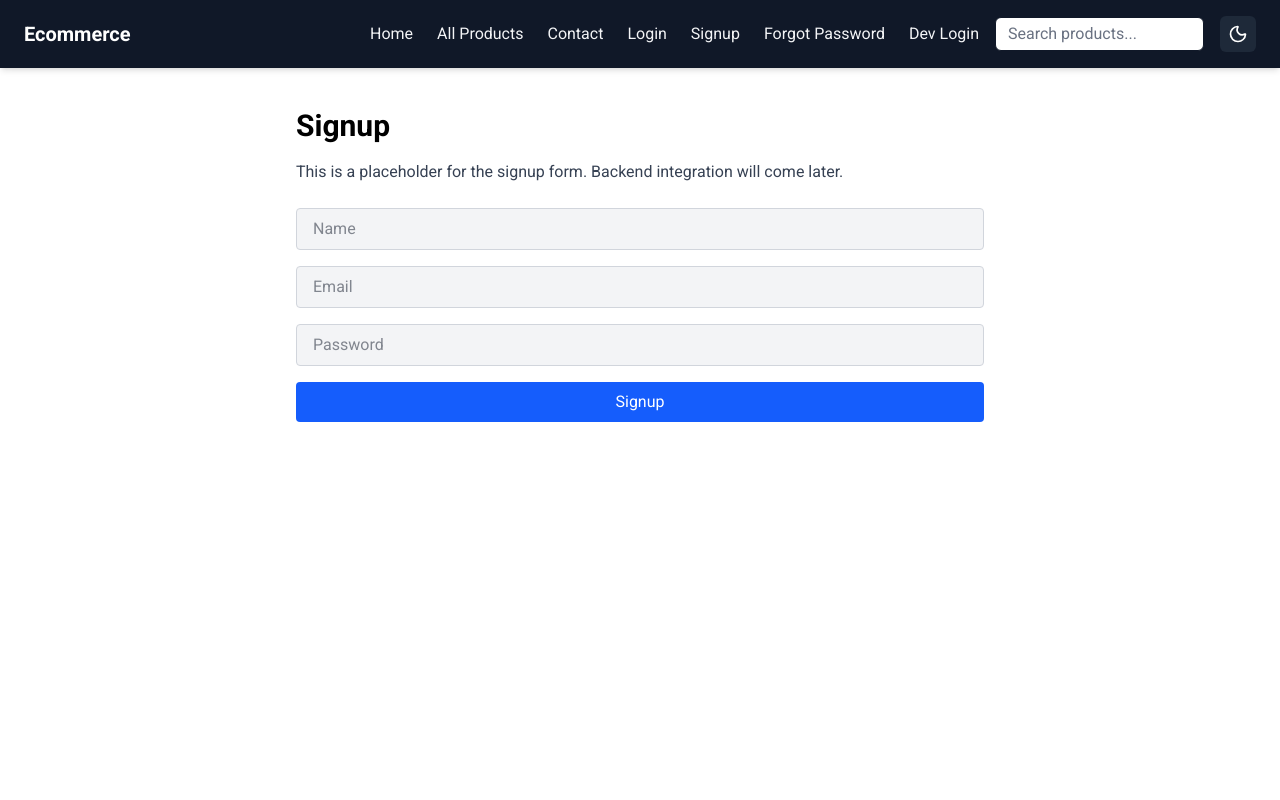
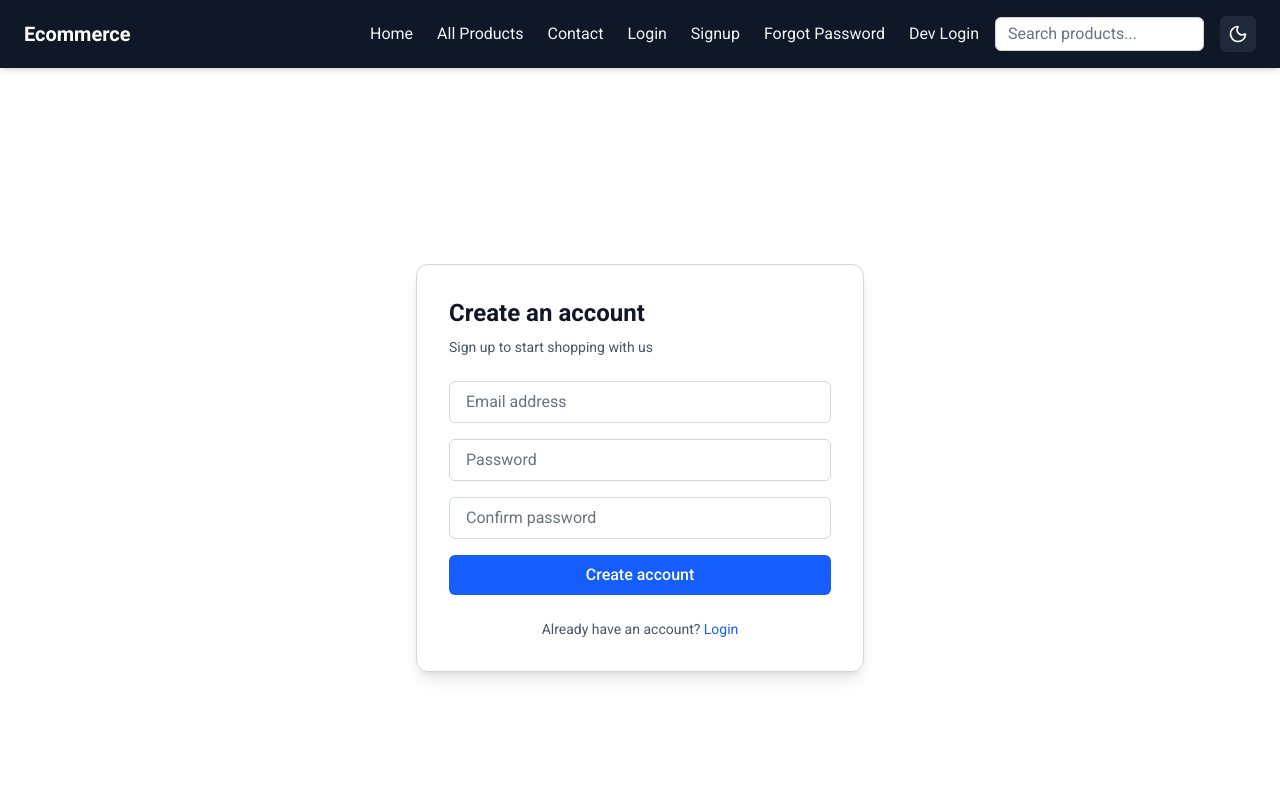
Before and after one commit to Gentlestan/fullstack-eccomm, a Next.js app: page /signup in a window 1280 px wide. Shown: the top 800 px of the page. Built offline with nearby package versions, Linux system fonts and the light colour scheme.

Commit message:
updated color.ts

```diff
--- a/pages/login.tsx
+++ b/pages/login.tsx
@@ -1,56 +1,113 @@
 "use client";
 
-import { useEffect } from "react";
+import { useTheme } from "next-themes";
+import { useEffect, useState } from "react";
+import Link from "next/link";
 import { useRouter } from "next/router";
+import { colors, ThemeKey } from "@/theme";
 import { useAuthStore } from "@/components/store/authstore";
 
 export default function LoginPage() {
+  const { resolvedTheme } = useTheme();
   const router = useRouter();
   const { isAuthenticated } = useAuthStore();
 
-  // Redirect if already logged in
+  const [mounted, setMounted] = useState(false);
+  const [form, setForm] = useState({
+    email: "",
+    password: "",
+  });
+
+  useEffect(() => setMounted(true), []);
   useEffect(() => {
     if (isAuthenticated) {
       router.replace("/");
     }
   }, [isAuthenticated, router]);
 
+  if (!mounted) return null;
+
+  const themeKey: ThemeKey = resolvedTheme === "dark" ? "dark" : "light";
+  const themeColors = colors.hero[themeKey]; // SAME as signup
+
+  const handleChange = (e: React.ChangeEvent<HTMLInputElement>) => {
+    setForm({ ...form, [e.target.name]: e.target.value });
+  };
+
+  const handleSubmit = (e: React.FormEvent) => {
+    e.preventDefault();
+    console.log("Login payload:", form);
+    // backend will plug in here later
+  };
+
   return (
-    <div className="min-h-screen flex items-center justify-center px-4">
-      <div className="w-full max-w-md border rounded-lg p-6 shadow-sm">
-        <h1 className="text-2xl font-semibold mb-2">Login</h1>
-
-        <p className="text-gray-500 mb-6">
-          Authentication will be connected by the backend team.
+    <section
+      className={`min-h-screen flex items-center justify-center px-6 ${themeColors.bg} ${themeColors.text}`}
+    >
+      <div className="w-full max-w-md rounded-xl shadow-lg p-6 md:p-8 border border-gray-300 dark:border-gray-700">
+        <h1 className="text-2xl font-semibold mb-2">Welcome back</h1>
+        <p className="text-sm text-gray-600 dark:text-gray-400 mb-6">
+          Login to continue shopping
         </p>
 
-        {/* Placeholder form */}
-        <form className="flex flex-col gap-4">
+        <form onSubmit={handleSubmit} className="space-y-4">
+          {/* Email */}
           <input
-            disabled
-            placeholder="Email"
-            className="p-2 border rounded bg-gray-100 cursor-not-allowed"
-          />
-          <input
-            disabled
-            placeholder="Password"
-            type="password"
-            className="p-2 border rounded bg-gray-100 cursor-not-allowed"
+            type="email"
+            name="email"
+            placeholder="Email address"
+            required
+            value={form.email}
+            onChange={handleChange}
+            className="
+              w-full px-4 py-2 rounded-md
+              border border-gray-300 dark:border-gray-700
+              bg-white dark:bg-gray-800
+              text-gray-900 dark:text-gray-100
+              placeholder-gray-500 dark:placeholder-gray-400
+              focus:outline-none focus:ring-2 focus:ring-blue-500
+            "
           />
 
+          {/* Password */}
+          <input
+            type="password"
+            name="password"
+            placeholder="Password"
+            required
+            value={form.password}
+            onChange={handleChange}
+            className="
+              w-full px-4 py-2 rounded-md
+              border border-gray-300 dark:border-gray-700
+              bg-white dark:bg-gray-800
+              text-gray-900 dark:text-gray-100
+              placeholder-gray-500 dark:placeholder-gray-400
+              focus:outline-none focus:ring-2 focus:ring-blue-500
+            "
+          />
+
+          {/* Submit */}
           <button
-            disabled
-            className="w-full py-2 rounded bg-gray-300 text-gray-600 cursor-not-allowed"
+            type="submit"
+            className="
+              w-full py-2 rounded-md font-medium
+              bg-blue-600 text-white hover:bg-blue-700
+              transition
+            "
           >
-            Login (Coming Soon)
+            Login
           </button>
         </form>
 
-        {/* Dev note */}
-        <p className="text-xs text-gray-400 mt-4">
-          Backend will integrate <code>/api/auth/login</code>
+        {/* Footer Links */}
+        <p className="text-sm mt-6 text-center text-gray-600 dark:text-gray-400">
+          Don’t have an account?{" "}
+          <Link href="/signup" className="text-blue-600 hover:underline">
+            Sign up
+          </Link>
         </p>
       </div>
-    </div>
+    </section>
   );
 }
--- a/pages/signup.tsx
+++ b/pages/signup.tsx
@@ -1,37 +1,122 @@
-// pages/signup.tsx
 "use client";
 
+import { useTheme } from "next-themes";
+import { useEffect, useState } from "react";
+import Link from "next/link";
+import { colors, ThemeKey } from "@/theme";
+
 export default function SignupPage() {
+  const { resolvedTheme } = useTheme();
+  const [mounted, setMounted] = useState(false);
+
+  const [form, setForm] = useState({
+    email: "",
+    password: "",
+    confirmPassword: "",
+  });
+
+  useEffect(() => setMounted(true), []);
+  if (!mounted) return null;
+
+  const themeKey: ThemeKey = resolvedTheme === "dark" ? "dark" : "light";
+  const themeColors = colors.hero[themeKey]; // body colors
+
+  const handleChange = (e: React.ChangeEvent<HTMLInputElement>) => {
+    setForm({ ...form, [e.target.name]: e.target.value });
+  };
+
+  const handleSubmit = (e: React.FormEvent) => {
+    e.preventDefault();
+    console.log("Signup payload:", form);
+    // backend will plug in here later
+  };
+
   return (
-    <main className="p-10 max-w-3xl mx-auto">
-      <h1 className="text-3xl font-bold mb-4">Signup</h1>
-      <p className="mb-6 text-gray-700 dark:text-gray-300">
-        This is a placeholder for the signup form. Backend integration will come later.
+    <section
+      className={`min-h-screen flex items-center justify-center px-6 ${themeColors.bg} ${themeColors.text}`}
+    >
+      <div className="w-full max-w-md rounded-xl shadow-lg p-6 md:p-8 border border-gray-300 dark:border-gray-700">
+        <h1 className="text-2xl font-semibold mb-2">Create an account</h1>
+        <p className="text-sm text-gray-600 dark:text-gray-400 mb-6">
+          Sign up to start shopping with us
         </p>
 
-      <form className="flex flex-col gap-4">
-        <input
-          type="text"
-          placeholder="Name"
-          className="px-4 py-2 rounded border border-gray-300 dark:border-gray-700 bg-gray-100 dark:bg-gray-800 text-gray-900 dark:text-gray-100"
-        />
+        <form onSubmit={handleSubmit} className="space-y-4">
+          {/* Email */}
           <input
             type="email"
-          placeholder="Email"
-          className="px-4 py-2 rounded border border-gray-300 dark:border-gray-700 bg-gray-100 dark:bg-gray-800 text-gray-900 dark:text-gray-100"
+            name="email"
+            placeholder="Email address"
+            required
+            value={form.email}
+            onChange={handleChange}
+            className="
+              w-full px-4 py-2 rounded-md
+              border border-gray-300 dark:border-gray-700
+              bg-white dark:bg-gray-800
+              text-gray-900 dark:text-gray-100
+              placeholder-gray-500 dark:placeholder-gray-400
+              focus:outline-none focus:ring-2 focus:ring-blue-500
+            "
           />
+
+          {/* Password */}
           <input
             type="password"
+            name="password"
             placeholder="Password"
-          className="px-4 py-2 rounded border border-gray-300 dark:border-gray-700 bg-gray-100 dark:bg-gray-800 text-gray-900 dark:text-gray-100"
+            required
+            value={form.password}
+            onChange={handleChange}
+            className="
+              w-full px-4 py-2 rounded-md
+              border border-gray-300 dark:border-gray-700
+              bg-white dark:bg-gray-800
+              text-gray-900 dark:text-gray-100
+              placeholder-gray-500 dark:placeholder-gray-400
+              focus:outline-none focus:ring-2 focus:ring-blue-500
+            "
           />
+
+          {/* Confirm Password */}
+          <input
+            type="password"
+            name="confirmPassword"
+            placeholder="Confirm password"
+            required
+            value={form.confirmPassword}
+            onChange={handleChange}
+            className="
+              w-full px-4 py-2 rounded-md
+              border border-gray-300 dark:border-gray-700
+              bg-white dark:bg-gray-800
+              text-gray-900 dark:text-gray-100
+              placeholder-gray-500 dark:placeholder-gray-400
+              focus:outline-none focus:ring-2 focus:ring-blue-500
+            "
+          />
+
+          {/* Submit */}
           <button
             type="submit"
-          className="bg-blue-600 text-white py-2 px-4 rounded hover:bg-blue-700 transition"
+            className="
+              w-full py-2 rounded-md font-medium
+              bg-blue-600 text-white hover:bg-blue-700
+              transition
+            "
           >
-          Signup
+            Create account
           </button>
         </form>
-    </main>
+
+        {/* Footer Links */}
+        <p className="text-sm mt-6 text-center text-gray-600 dark:text-gray-400">
+          Already have an account?{" "}
+          <Link href="/login" className="text-blue-600 hover:underline">
+            Login
+          </Link>
+        </p>
+      </div>
+    </section>
   );
 }
--- a/theme/colors.ts
+++ b/theme/colors.ts
@@ -13,6 +13,9 @@ export const colors: {
       navLink: "text-gray-100 hover:underline",
       icon: "text-white hover:text-gray-700",
       shadow: "shadow-md",
+      border: "border border-gray-300",
+      inputBg: "bg-gray-800 text-white",
+
     },
     dark: {
       bg: "bg-white",
@@ -20,6 +23,8 @@ export const colors: {
       navLink: "text-gray-900 hover:underline",
       icon: "text-gray-900 hover:text-gray-300",
       shadow: "shadow-md",
+      border: "border border-gray-700",
+      inputBg: "bg-white text-gray-900",
     },
   },
 
--- a/theme/types.ts
+++ b/theme/types.ts
@@ -13,6 +13,8 @@ export interface HeaderTheme {
   navLink: string;
   icon: string;
   shadow: string;
+  border: string;
+  inputBg: string;
 }
 
 export interface FooterTheme {
```
Lines whose indentation alone changed are shown as unchanged.
